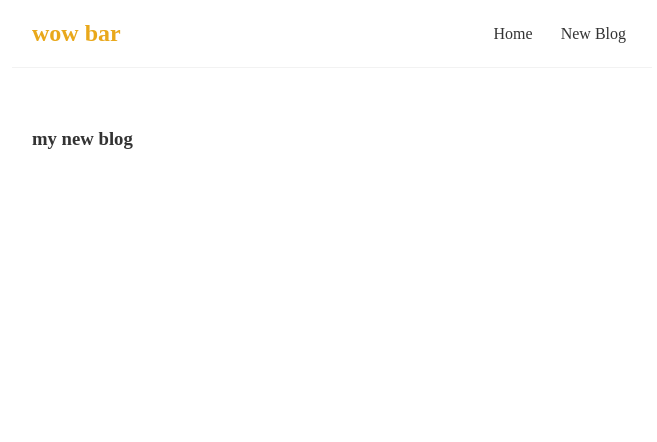
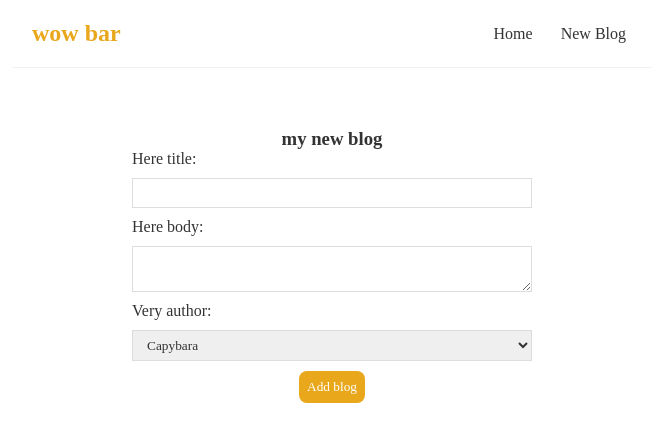
Before and after one commit to gunnerr91/dogeandfriendsblog, a React (Create React App) app: page /create in a window 1280 px wide. Shown: the top 442 px of the page, without its empty margins (308-965 px from the left). Built offline with nearby package versions, Linux system fonts and the light colour scheme; a web font is replaced by a local one.

Commit message:
implemented adding a blog

```diff
--- a/data/db.json
+++ b/data/db.json
@@ -17,6 +17,24 @@
       "body": "soooo lazy jaaaa!!! Morbi pulvinar, lorem in finibus volutpat, sapien leo pretium arcu, non mollis erat orci non sem. In felis justo, tempor in dui sed, fringilla sodales dolor. Praesent urna enim, hendrerit et cursus eu, posuere in turpis.",
       "author": "tartel",
       "id": "2"
+    },
+    {
+      "title": "chilllin",
+      "body": "today, i chilled, and then woke up next to tartel and doge",
+      "author": "capybara",
+      "id": "IQy1Fag"
+    },
+    {
+      "title": "asdasd",
+      "body": "asdasd",
+      "author": "capybara",
+      "id": "i-Ks0k9"
+    },
+    {
+      "title": "asdasdasdasd",
+      "body": "asdasd",
+      "author": "tartel",
+      "id": "HZNeXuy"
     }
   ]
 }
--- a/src/BlogList.js
+++ b/src/BlogList.js
@@ -1,10 +1,9 @@
 import { Link } from "react-router-dom";
 import "./bloglist.css";
 
-const BlogList = ({ blogs, title }) => {
+const BlogList = ({ blogs }) => {
   return (
     <div className="bloglist">
-      <h2>{title}</h2>
       {blogs.map((blog, index) => (
         <Link to={`/blogs/${blog.id}`} key={index}>
           <div className="blog-preview">
--- a/src/Create.js
+++ b/src/Create.js
@@ -1,7 +1,52 @@
+import { useState } from "react";
+import "./create.css";
+
 const Create = () => {
+  const [title, setTitle] = useState("");
+  const [body, setBody] = useState("");
+  const [author, setAuthor] = useState("capybara");
+  const [isPending, setIsPending] = useState(false);
+  const handleSubmit = (e) => {
+    e.preventDefault();
+    const blog = { title, body, author };
+
+    setIsPending(true);
+    fetch("http://localhost:8080/blogs", {
+      method: "POST",
+      headers: { "Content-Type": "application/json" },
+      body: JSON.stringify(blog)
+    }).then(() => setIsPending(false));
+  };
+
   return (
     <div className="create">
       <h3>my new blog</h3>
+      <form onSubmit={handleSubmit}>
+        <label>Here title:</label>
+        <input
+          type="text"
+          required
+          value={title}
+          onChange={(e) => setTitle(e.target.value)}
+        />
+        <label>Here body:</label>
+        <textarea
+          required
+          value={body}
+          onChange={(e) => setBody(e.target.value)}
+        />
+        <label>Very author:</label>
+        <select value={author} onChange={(e) => setAuthor(e.target.value)}>
+          <option value="doge">Doge</option>
+          <option value="tartel">Tartel</option>
+          <option value="capybara">Capybara</option>
+        </select>
+        {isPending ? (
+          <button disabled>Adding blog........</button>
+        ) : (
+          <button>Add blog</button>
+        )}
+      </form>
     </div>
   );
 };
--- a/src/Home.js
+++ b/src/Home.js
@@ -10,18 +10,7 @@ const Home = () => {
     <div className="home">
       {error && <h3>{error}</h3>}
       {isPending && <div>loading...</div>}
-      {blogs && (
-        <>
-          <BlogList
-            blogs={blogs.filter((blog) => blog.author === "doge")}
-            title="doge blogs"
-          />
-          <BlogList
-            blogs={blogs.filter((blog) => blog.author === "tartel")}
-            title="tartel blogs"
-          />
-        </>
-      )}
+      {blogs && <BlogList blogs={blogs} />}
     </div>
   );
 };
--- /dev/null
+++ b/src/create.css
@@ -0,0 +1,37 @@
+.create {
+  max-width: 400px;
+  margin: 0 auto;
+  text-align: center;
+}
+.create label {
+  text-align: left;
+  display: block;
+}
+.create h2 {
+  font-size: 20px;
+  color: #e9a81b;
+  margin-bottom: 30px;
+}
+.create input,
+.create textarea,
+.create select {
+  width: 100%;
+  padding: 6px 10px;
+  margin: 10px 0;
+  border: 1px solid #ddd;
+  box-sizing: border-box;
+  display: block;
+}
+
+.create textarea {
+  resize: vertical;
+}
+
+.create button {
+  background: #e9a81b;
+  color: #fff;
+  border: 0;
+  padding: 8px;
+  border-radius: 8px;
+  cursor: pointer;
+}
```
Lines whose indentation alone changed are shown as unchanged.
